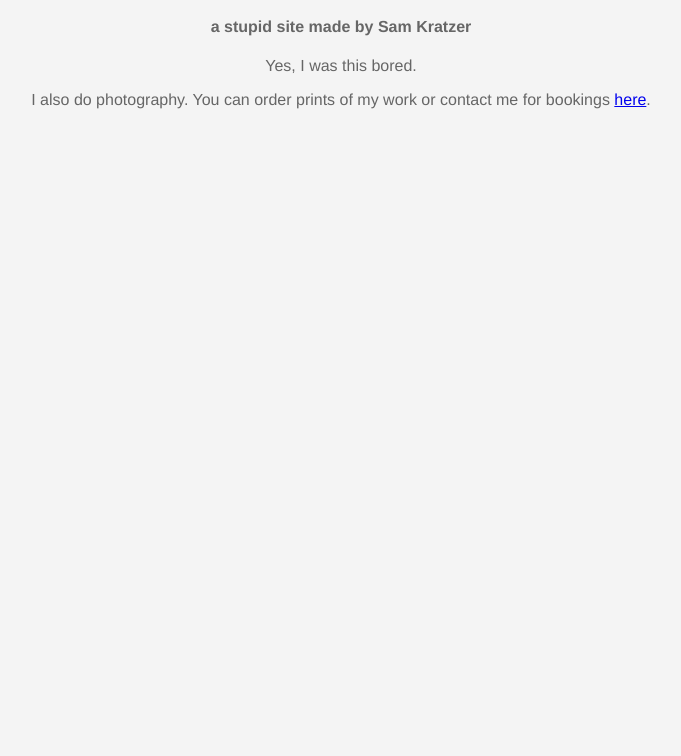
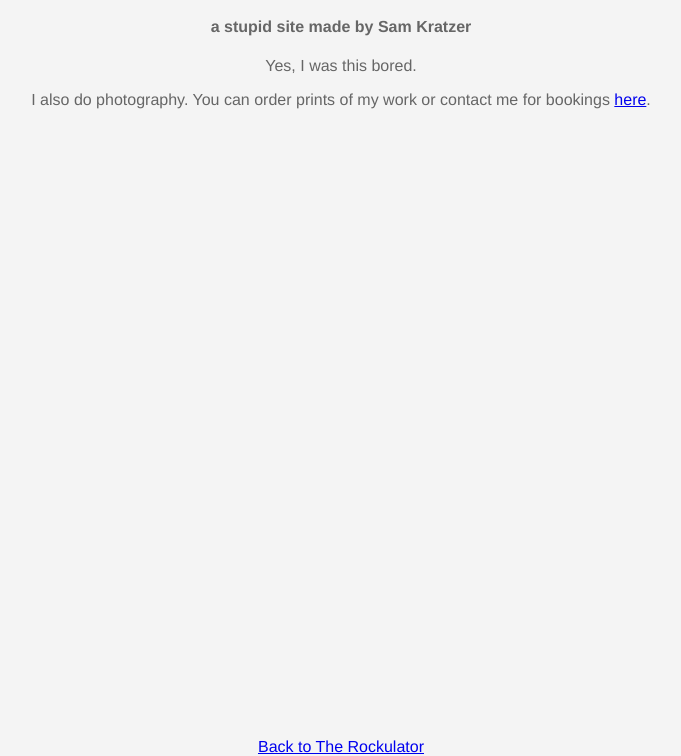
Before and after one commit to samkratzer/rockulator, a plain HTML site: page about.html in a window 1280 px wide. Shown: the part 44-800 px from the top of the page, without its empty margins (299-980 px from the left). Drawn offline with Linux system fonts and the light colour scheme.

Commit message:
linked the about page back to the main page

```diff
--- a/about.html
+++ b/about.html
@@ -42,4 +42,9 @@
 <p>I also do photography. You can order prints of my work or contact me for bookings <a href="http://www.samuelkratzerphotography.com" target="_blank">here</a>.</p>
 
 </body>
+
+<div class="footer">
+	<a href="index.html">Back to The Rockulator</a>
+</div>
+
 </html>
```
